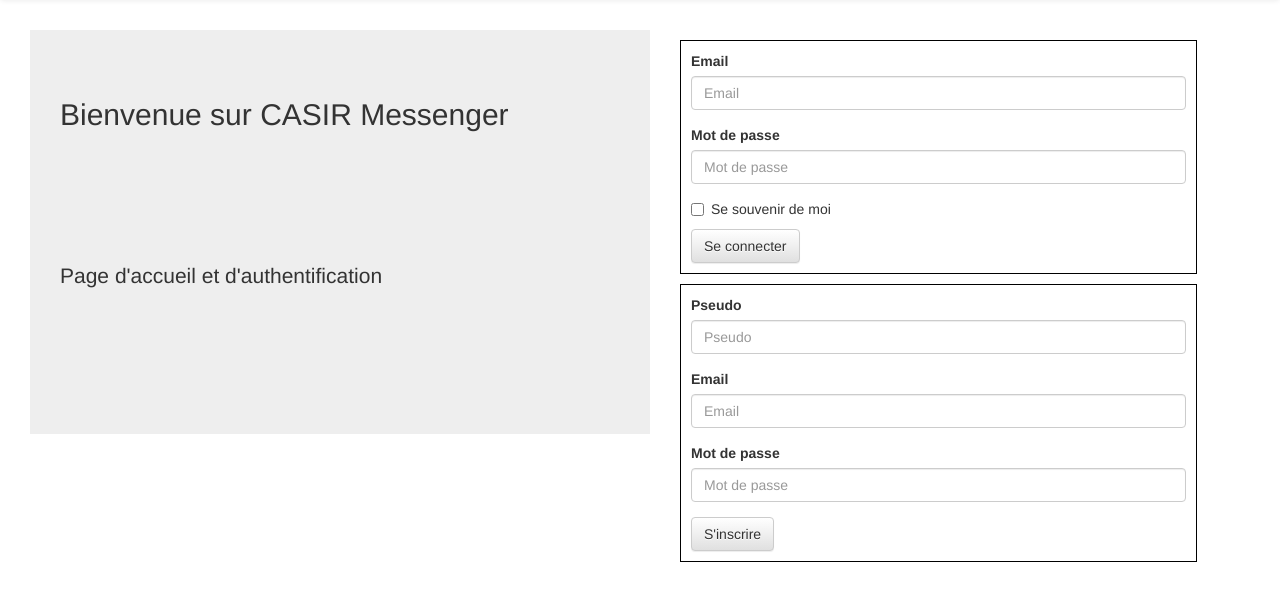
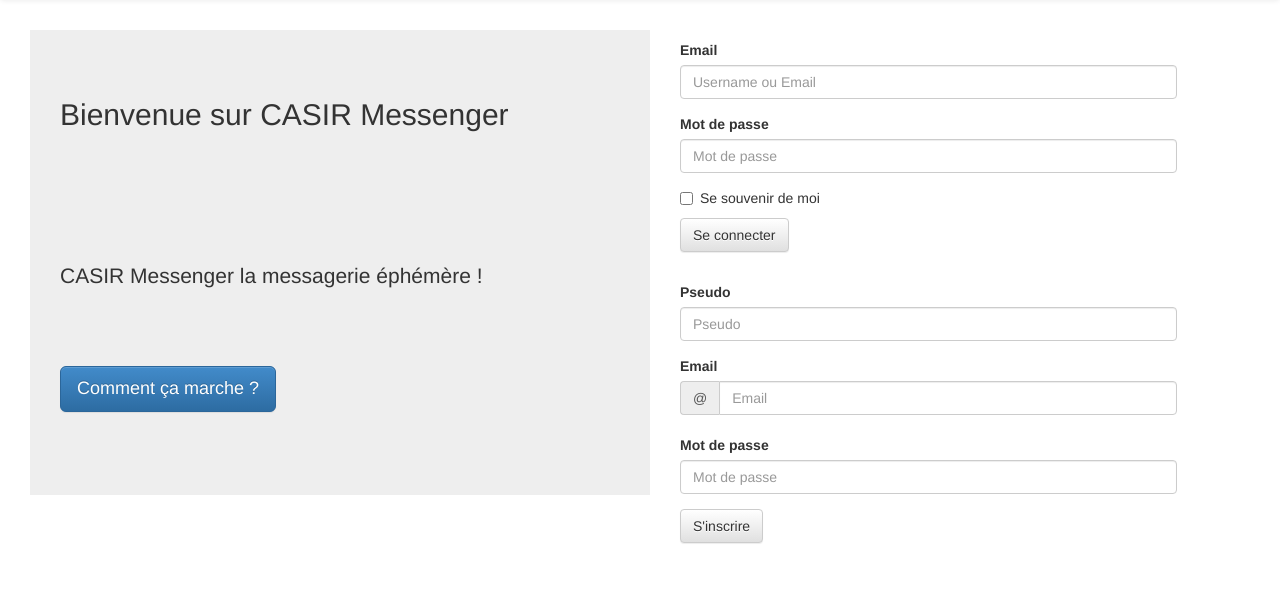
Before and after one commit to CASIRIUTGR4/casir-messenger, a Django app: page / in a window 1280 px wide. Shown: the part 52-653 px from the top of the page. Run offline with Django 3.2, Linux system fonts and the light colour scheme; some libraries are stand-ins or nearby versions.

Commit message:
finalisation vue accueil

```diff
--- a/snapchat/templates/snapchat/index.html
+++ b/snapchat/templates/snapchat/index.html
@@ -12,53 +12,59 @@
 		  <h2>Bienvenue sur CASIR Messenger</h2>
 		  <br /><br /><br /><br /><br /><br />
 		  <p>{{ message }}</p>
-		  <br /><br /><br /><br />
-		  <!--<p><a class="btn btn-primary btn-lg" role="button">Learn more</a></p>-->
+		  <br /><br /><br />
+		  <p><a class="btn btn-primary btn-lg" role="button">Comment ça marche ?</a></p>
+		  <br />
 		</div>
 
   </div>
 
 
-  <div class="col-md-5" style="margin:10px;/*background-color:grey;*/padding:0px;/*color:white;border:1px solid black;*/">
+  <div class="col-md-5" style="margin:0px;/*background-color:grey;*/padding:0px;/*color:white;border:1px solid black;*/">
 
-		<div style="height:40%;width:100%;margin:10px;padding:10px;border:1px solid black;">
+
+		<div style="height:40%;width:100%;margin:10px;padding:10px;/*border:1px solid black;*/">
+
+			<!--{{ connexion }}-->
 			<form role="form">
 				  <div class="form-group">
 				<label for="exampleInputEmail1">Email</label>
-		    <input type="email" class="form-control" id="exampleInputEmail1" placeholder="Email">
+				    <input name="login" type="text" class="form-control" id="exampleInputEmail" placeholder="Username ou Email">
 				  </div>
 			  <div class="form-group">
 			    <label for="exampleInputPassword1">Mot de passe</label>
-		    <input type="password" class="form-control" id="exampleInputPassword1" placeholder="Mot de passe">
+			    <input name="password" type="password" class="form-control" id="exampleInputPassword" placeholder="Mot de passe">
 			  </div>
 
 			  <div class="checkbox">
 			    <label>
-		      <input type="checkbox"> Se souvenir de moi
+			      <input name="remember" type="checkbox"> Se souvenir de moi
 			    </label>
 			  </div>
 			  <button type="submit" class="btn btn-default">Se connecter</button>
 			</form>
 
-  		<!--{{ connexion }}-->
+
 
 	  	</div>
 
 
 
 
-  	<div style="width:100%;height:60%;margin:10px;padding:10px;border:1px solid black;">
+  	<div style="width:100%;height:60%;margin:10px;padding:10px;/*border:1px solid black;*/">
 
+  		<!--{{ inscription }}-->
 
 		 <form role="form">
 		  <div class="form-group">
-		    <label for="exampleInputEmail1">Pseudo</label>
-		    <input type="email" class="form-control" id="exampleInputEmail1" placeholder="Pseudo">
+		    <label for="exampleInputPseudo">Pseudo</label>
+		    <input type="text" class="form-control" id="exampleInputPseudo" placeholder="Pseudo">
 		  </div>
-		  <div class="form-group">
 		 <label for="exampleInputEmail1">Email</label>
-		    <input type="email" class="form-control" id="exampleInputEmail1" placeholder="Email">
-		  </div>
+				  <div class="input-group"><!-- class  form-group remplacée-->
+				    <span class="input-group-addon">@</span>
+				    <input type="email" class="form-control" id="exampleInputEmail" placeholder="Email">
+		 </div><br/>
 		  <div class="form-group">
 		    <label for="exampleInputPassword1">Mot de passe</label>
 		    <input type="password" class="form-control" id="exampleInputPassword1" placeholder="Mot de passe">
@@ -69,8 +75,6 @@
 		</form>
 
 
-  		<!--{{ inscription }}-->
-
 
   </div>
 
--- a/snapchat/views.py
+++ b/snapchat/views.py
@@ -4,9 +4,9 @@
 def index(request):
 
     context = {
-               "message": "Page d'accueil et d'authentification",
-               "connexion":"Zone de connexion",
-               "inscription": "Zone d'inscription",
+               "message": "CASIR Messenger la messagerie éphémère !",
+               "connexion":"Se connecter",
+               "inscription": "Nouveau sur CASIR Messenger ?",
                }
 
     return render(request, "snapchat/index.html", context)
```
Lines whose indentation alone changed are shown as unchanged.
